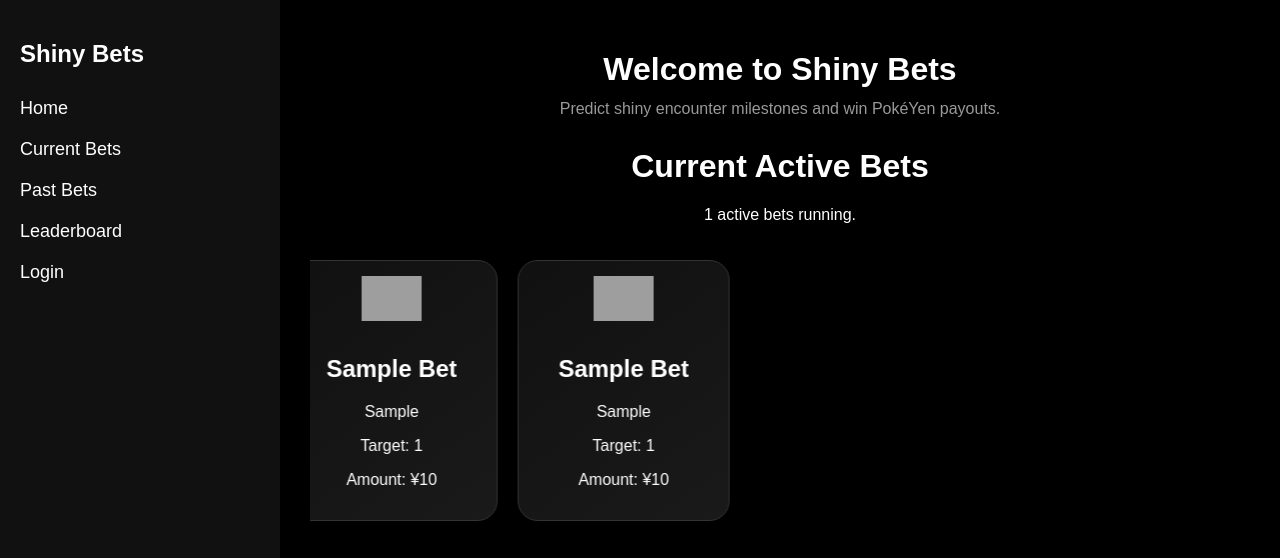
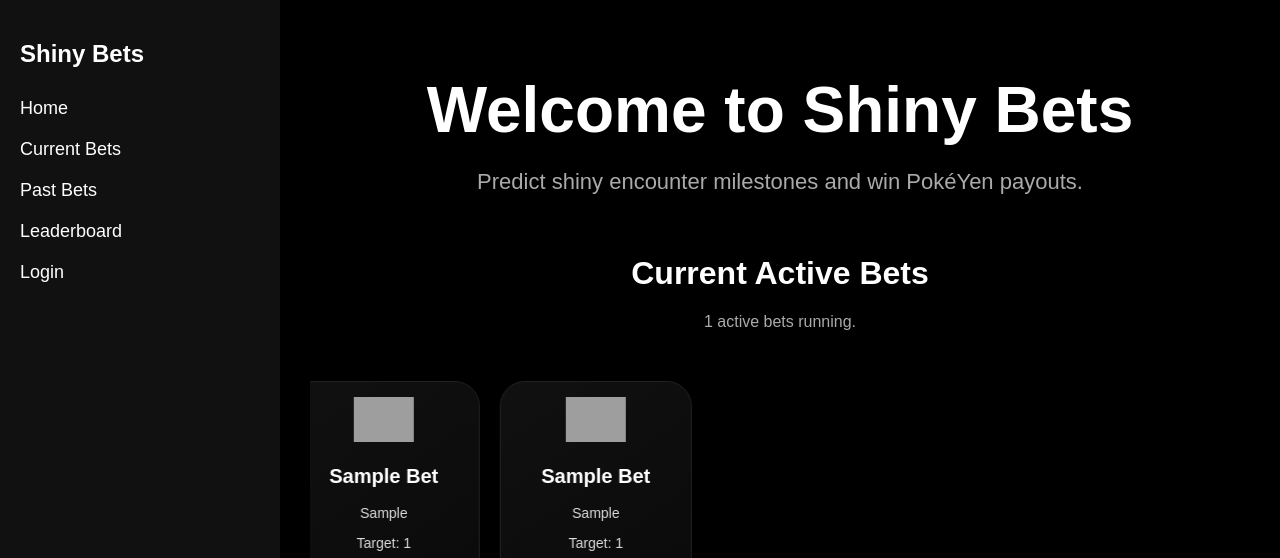
Before and after one commit to Iwabo757/BettingServices, a Flask app: page / in a window 1280 px wide. Shown: the top 558 px of the page. Run offline with Flask 3, Linux system fonts and the light colour scheme; tables that the repository leaves empty hold one stand-in row (values such as "Sample post"); grey boxes are pictures that could not be loaded.

Commit message:
Redesigned homepage with modern sportsbook layout

```diff
--- a/static/style.css
+++ b/static/style.css
@@ -184,7 +184,9 @@ button:hover {
 }
 
 .scroll-card {
-    min-width: 180px;
+
+    min-width: 140px;
+
     background: linear-gradient(
         145deg,
         #111,
@@ -195,7 +197,9 @@ button:hover {
 
     border-radius: 20px;
 
-    padding: 15px;
+    padding: 10px;
+
+    font-size: 14px;
 
     flex-shrink: 0;
 
@@ -206,7 +210,6 @@ button:hover {
     box-shadow:
         0 0 15px rgba(0,0,0,0.4);
 }
-
 .scroll-card:hover {
 
     transform: translateY(-5px);
@@ -244,3 +247,88 @@ button:hover {
     }
 
 }
+.hero-title {
+
+    font-size: 64px;
+
+    margin-bottom: 10px;
+
+    font-weight: bold;
+}
+
+.hero-subtitle {
+
+    color: #aaa;
+
+    font-size: 22px;
+
+    margin-bottom: 60px;
+}
+
+.active-count {
+
+    color: #aaa;
+
+    margin-bottom: 30px;
+}
+
+.scroll-card {
+
+    min-width: 160px;
+
+    padding: 15px;
+
+    border-radius: 25px;
+
+    background: linear-gradient(
+        145deg,
+        #111,
+        #090909
+    );
+
+    border: 1px solid #222;
+
+    text-align: center;
+}
+
+.scroll-card h2 {
+
+    font-size: 20px;
+
+    margin-top: 10px;
+}
+
+.scroll-card p {
+
+    font-size: 14px;
+
+    color: #ddd;
+}
+
+.win-text {
+
+    color: #00ff99 !important;
+
+    font-weight: bold;
+
+    margin-top: 15px;
+}
+
+.rate-text {
+
+    color: #00ff99 !important;
+
+    font-weight: bold;
+}
+
+.live-card {
+
+    margin-top: 60px;
+
+    padding: 40px;
+}
+
+.live-card h2 {
+
+    font-size: 42px;
+}
--- a/templates/home.html
+++ b/templates/home.html
@@ -2,25 +2,28 @@
 <html>
 
 <head>
+
     <title>Shiny Bets</title>
 
     <link rel="stylesheet" href="/static/style.css">
+
 </head>
 
 <body>
+
 <button class="menu-btn" onclick="toggleSidebar()">
-    ☰ Menu
+    ☰
 </button>
+
 {% include 'components/sidebar.html' %}
 
 <div class="main home-main">
 
-    <h1>Welcome to Shiny Bets</h1>
-<p style="
-    color:#999;
-    margin-top:-10px;
-    margin-bottom:30px;
-">
+    <h1 class="hero-title">
+        Welcome to Shiny Bets
+    </h1>
+
+    <p class="hero-subtitle">
         Predict shiny encounter milestones and win PokéYen payouts.
     </p>
 
@@ -28,7 +31,7 @@
 
         <h1>Current Active Bets</h1>
 
-    <p>
+        <p class="active-count">
             {{ bets|length }} active bets running.
         </p>
 
@@ -45,7 +48,9 @@
                         width="60"
                     >
 
-                <h2>{{ bet.title.title() }}</h2>
+                    <h2>
+                        {{ bet.title.title() }}
+                    </h2>
 
                     <p>
                         {{ bet.player }}
@@ -56,9 +61,24 @@
                         {{ "{:,}".format(bet.target_encounter) }}
                     </p>
 
-                <p>
-                    Amount:
-                    ¥{{ "{:,.0f}".format(bet.bet_amount) }}
+                    <p class="win-text">
+
+                        Potential Winnings
+
+                        <br>
+
+                        ¥{{ "{:,.0f}".format(bet.bet_amount * 2) }}
+
+                    </p>
+
+                    <p class="rate-text">
+
+                        Rising Rate
+
+                        <br>
+
+                        2.0x
+
                     </p>
 
                 </div>
@@ -74,7 +94,9 @@
                         width="60"
                     >
 
-                <h2>{{ bet.title.title() }}</h2>
+                    <h2>
+                        {{ bet.title.title() }}
+                    </h2>
 
                     <p>
                         {{ bet.player }}
@@ -85,9 +107,24 @@
                         {{ "{:,}".format(bet.target_encounter) }}
                     </p>
 
-                <p>
-                    Amount:
-                    ¥{{ "{:,.0f}".format(bet.bet_amount) }}
+                    <p class="win-text">
+
+                        Potential Winnings
+
+                        <br>
+
+                        ¥{{ "{:,.0f}".format(bet.bet_amount * 2) }}
+
+                    </p>
+
+                    <p class="rate-text">
+
+                        Rising Rate
+
+                        <br>
+
+                        2.0x
+
                     </p>
 
                 </div>
@@ -99,9 +136,12 @@
         </div>
 
     </div>
-<div class="card">
 
-    <h2>Live Shiny Encounter Betting</h2>
+    <div class="card live-card">
+
+        <h2>
+            Live Shiny Encounter Betting
+        </h2>
 
         <p>
             Bet on when players will encounter shiny Pokémon.
@@ -109,12 +149,13 @@
 
         <img
             src="https://img.pokemondb.net/sprites/home/shiny/jirachi.png"
-        width="250"
+            width="240"
         >
 
     </div>
 
 </div>
+
 <script>
 
 function toggleSidebar() {
@@ -129,4 +170,5 @@ function toggleSidebar() {
 </script>
 
 </body>
+
 </html>
```
Lines whose indentation alone changed are shown as unchanged.
